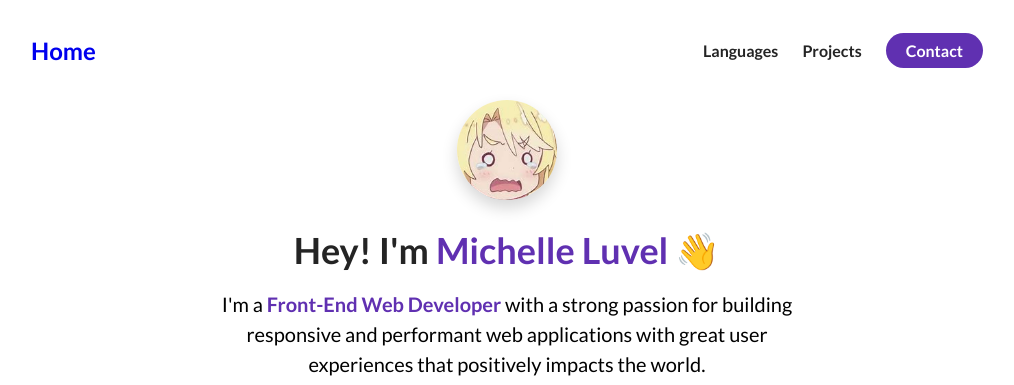
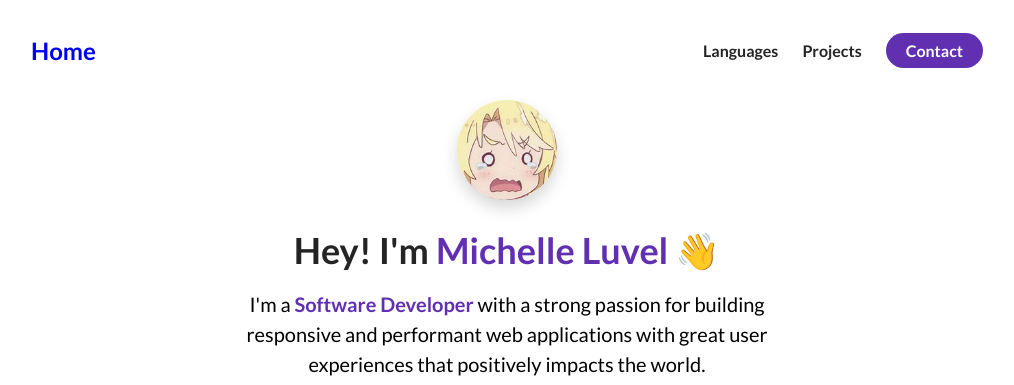
Before and after one commit to Mixono/My-Portfolio, a plain HTML site: page index.html in a window 1280 px wide. Shown: the top 385 px of the page, without its empty margins (133-1147 px from the left). Drawn offline with Linux system fonts and the light colour scheme.

Commit message:
Update index.html

```diff
--- a/index.html
+++ b/index.html
@@ -47,7 +47,7 @@
             Hey! I'm <span class="text--purple">Michelle Luvel</span>&nbsp;<span class="wave">👋</span>
           </h1>
           <p class="about-me__info--para">
-            I'm a <strong class="text--purple">Front-End Web Developer</strong> with a strong passion for building
+            I'm a <strong class="text--purple">Software Developer</strong> with a strong passion for building
             responsive and performant web
             applications with great user experiences that positively impacts the world.
           </p>
```
